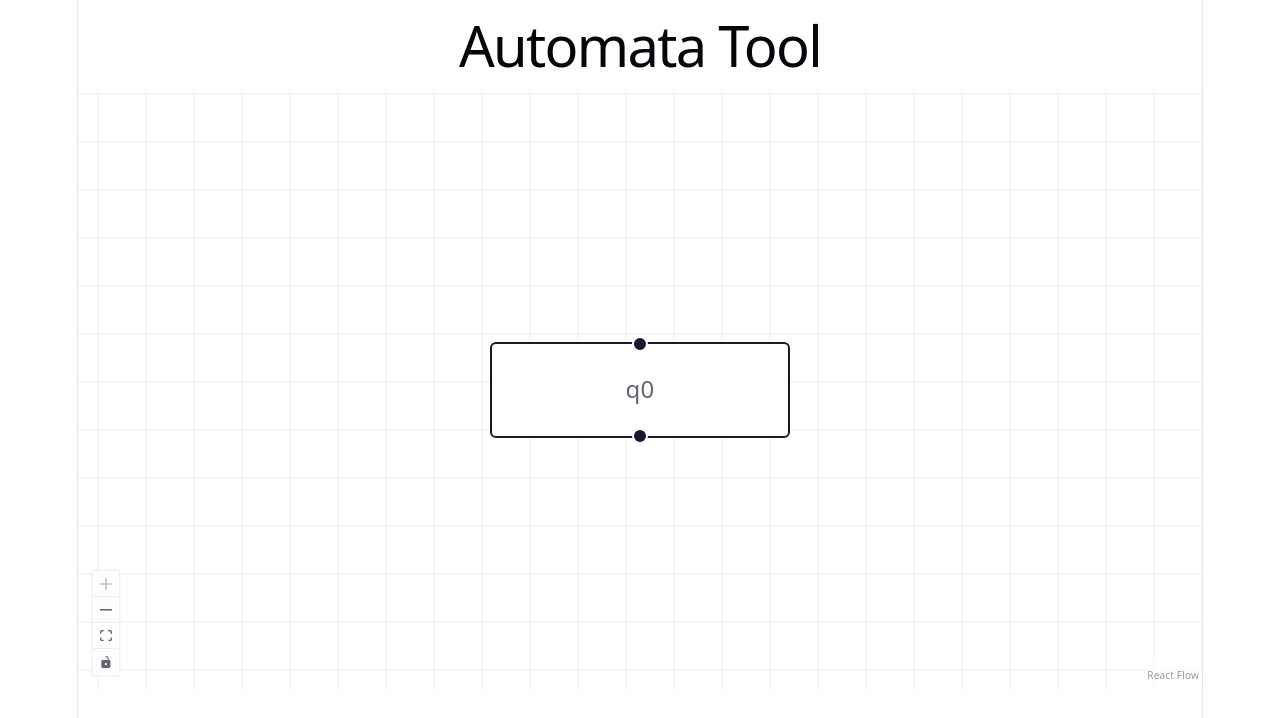
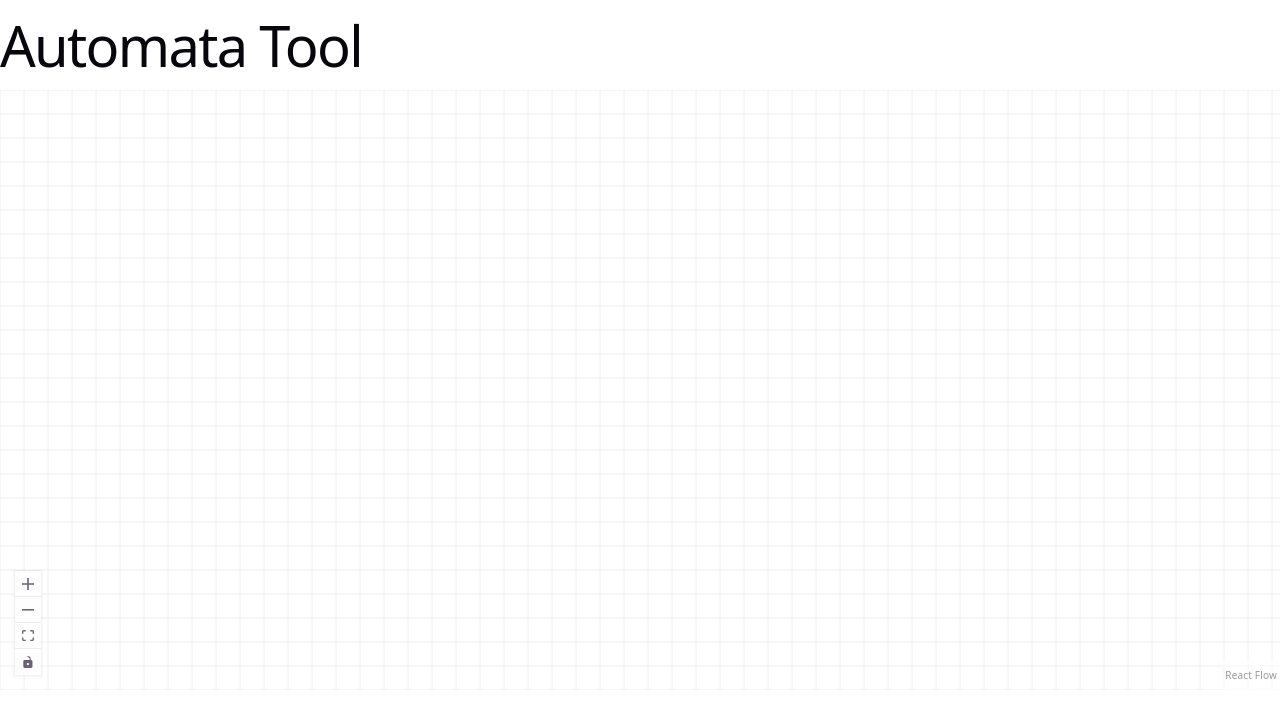
Before and after one commit to jatkin11/automata-app, a React (Vite) app: page / in a window 1280 px wide. Shown: the top 718 px of the page. Built offline with nearby package versions, Linux system fonts and the light colour scheme.

Commit message:
removed boilerplate columns kept in the index.css root

```diff
--- a/src/components/AutomataCanvas.jsx
+++ b/src/components/AutomataCanvas.jsx
@@ -7,13 +7,7 @@
 
 import "@xyflow/react/dist/style.css";
 
-const initialNodes = [
-  {
-    id: "q0",
-    position: { x: 100, y: 100 },
-    data: { label: "q0" },
-  },
-];
+const initialNodes = [];
 
 const initialEdges = [];
 
--- a/src/index.css
+++ b/src/index.css
@@ -55,15 +55,8 @@
 }
 
 #root {
-  width: 1126px;
-  max-width: 100%;
-  margin: 0 auto;
-  text-align: center;
-  border-inline: 1px solid var(--border);
-  min-height: 100svh;
-  display: flex;
-  flex-direction: column;
-  box-sizing: border-box;
+  width: 100vw;
+  height: 100vh;
 }
 
 h1,
```
